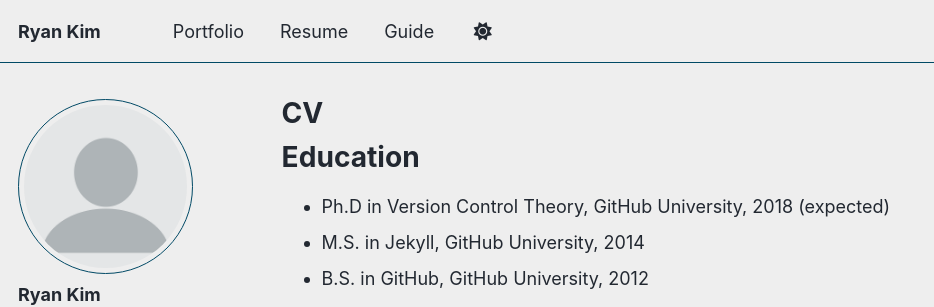
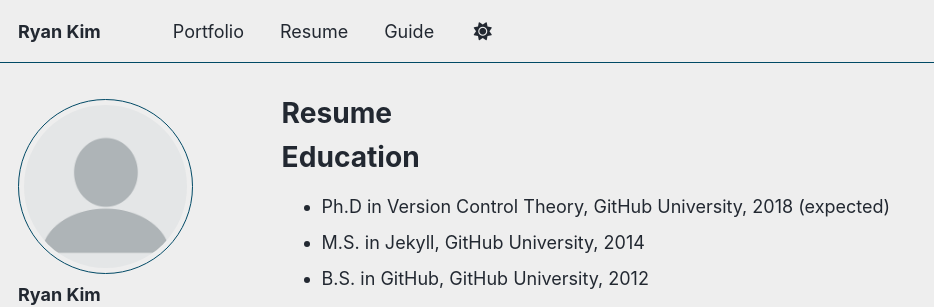
Before and after one commit to Rkydin/rkydin.github.io, a Jekyll site: the page built from _pages/cv.md, in a window 1280 px wide and 900 px high. Shown: the top 307 px of the window, without its empty margins (0-934 px from the left). Built offline with Jekyll 4.4.1, drawn with Linux system fonts in a browser that asks for light colours; a script that is not in the unit is left out.

Commit message:
Rename CV page to Resume and update permalink

```diff
--- a/_pages/cv.md
+++ b/_pages/cv.md
@@ -1,7 +1,7 @@
 ---
 layout: archive
-title: "CV"
-permalink: /cv/
+title: "Resume"
+permalink: /resume/
 author_profile: true
 redirect_from:
   - /resume
```
